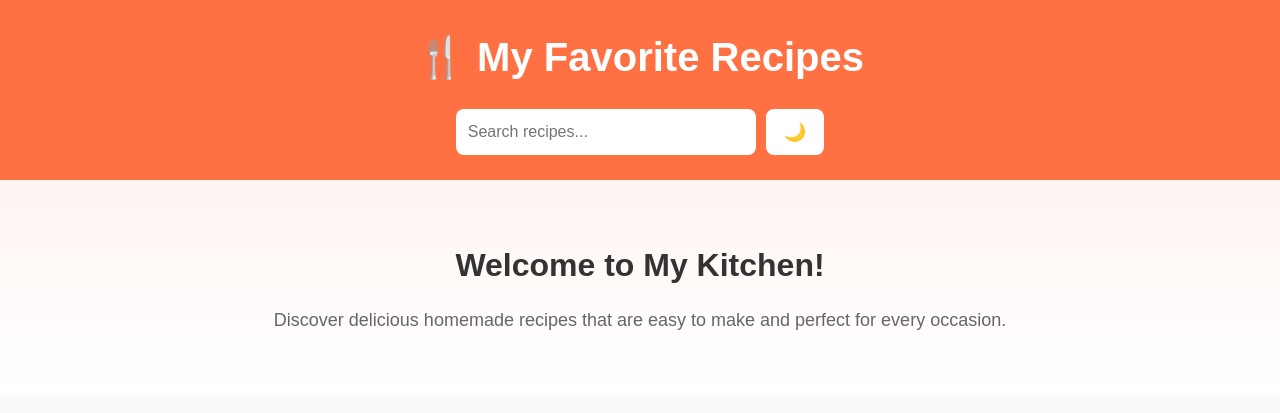
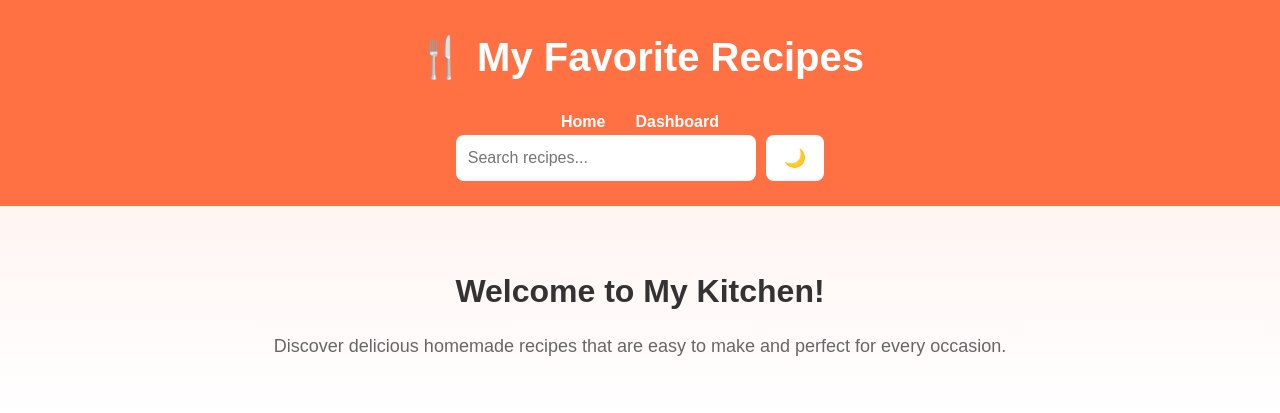
Before and after one commit to s-par31/favorite-recipes, a plain HTML site: page index.html in a window 1280 px wide. Shown: the top 413 px of the page. Drawn offline with Linux system fonts and the light colour scheme.

Commit message:
Add navigation links to the header
Added navigation links to the header for Home and Dashboard.

```diff
--- a/index.html
+++ b/index.html
@@ -12,6 +12,10 @@
     <!-- Header -->
     <header>
         <h1>🍴 My Favorite Recipes</h1>
+        <nav class="navbar">
+    <a href="index.html">Home</a>
+    <a href="dashboard.html">Dashboard</a>
+</nav>
 
         <div class="controls">
             <input
```
